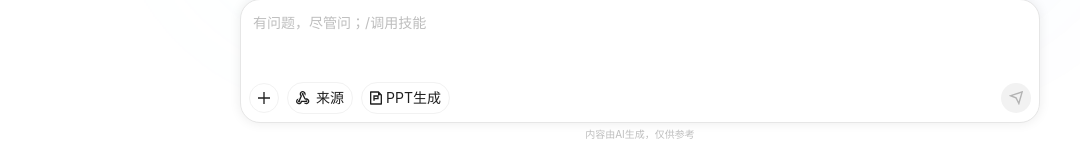
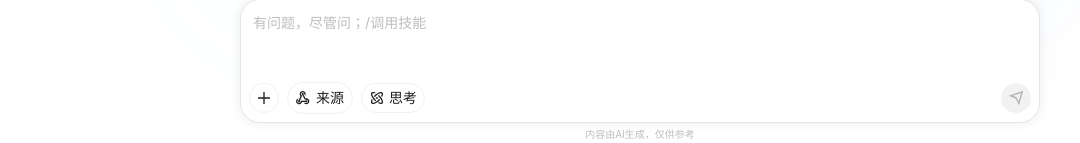
Before and after one commit to helloyoung623/BlueCloud, a React (Vite) app: page / in a window 1280 px wide. Shown: the part 654-797 px from the top of the page, without its empty margins (0-1080 px from the left). Built offline with nearby package versions, Linux system fonts and the light colour scheme.

Commit message:
Migrate Figma-Make-Version: 8e2cb9a8-1274-437b-a224-9675270ee40b

```diff
--- a/src/app/App.tsx
+++ b/src/app/App.tsx
@@ -12,6 +12,7 @@ import imgStyle2 from "@/imports/需求确认-1/f49f63a62b02589f759f36fc0961c670
 import imgStyle3 from "@/imports/需求确认-1/9b2936619dc23e46dde47ce229cadb09c1b911ab.png";
 import imgEmpty from "@/imports/Frame427318236/9e55d93ab34e49b9baf8a7d585a49321a5312a43.png";
 import { PptPanel, PptResultMessage } from "./components/ppt-result";
+import PptGenerationChip from "@/imports/Container";
 
 // ── types ─────────────────────────────────────────────────────────────────────
 
@@ -581,7 +582,41 @@ function Sidebar({ history, setHistory, onClose, onNewChat, activeId, onSelect }
 
 // ── chat input ────────────────────────────────────────────────────────────────
 
-function ChatInput({ value, onChange, onSend }: { value: string; onChange: (v: string) => void; onSend: () => void }) {
+function PptGenerationToggle({ selected, onChange }: { selected: boolean; onChange: (selected: boolean) => void }) {
+  const [hovered, setHovered] = useState(false);
+  const propValue = selected
+    ? (hovered ? "选中_HOVER" : "选中_Default")
+    : (hovered ? "未选中_HOVER" : "未选中_Default");
+
+  return (
+    <div
+      role="button"
+      tabIndex={0}
+      aria-pressed={selected}
+      aria-label={selected ? "取消 PPT 生成" : "启用 PPT 生成"}
+      onMouseEnter={() => setHovered(true)}
+      onMouseLeave={() => setHovered(false)}
+      onClick={() => onChange(!selected)}
+      onKeyDown={event => {
+        if (event.key === "Enter" || event.key === " ") {
+          event.preventDefault();
+          onChange(!selected);
+        }
+      }}
+      className="shrink-0 cursor-pointer rounded-full outline-none focus-visible:ring-2 focus-visible:ring-[#1e63f5] focus-visible:ring-offset-2"
+    >
+      <PptGenerationChip propValue={propValue} />
+    </div>
+  );
+}
+
+function ChatInput({ value, onChange, onSend, pptGeneration, onPptGenerationChange }: {
+  value: string;
+  onChange: (v: string) => void;
+  onSend: () => void;
+  pptGeneration: boolean;
+  onPptGenerationChange: (selected: boolean) => void;
+}) {
   const textareaRef = useRef<HTMLTextAreaElement>(null);
   const hasText = value.trim().length > 0;
 
@@ -617,10 +652,7 @@ function ChatInput({ value, onChange, onSend }: { value: string; onChange: (v: s
           </svg>
           <span className="text-[14px] leading-[22px] text-[rgba(0,0,0,0.88)] whitespace-nowrap">来源</span>
         </div>
-        <div className="shrink-0 flex items-center gap-[4px] px-[8px] py-[4px] rounded-full border border-[#f2f2f2]">
-          <svg width="12" height="14" viewBox="0 0 12 13.3333" fill="none" className="shrink-0"><path d={svgPaths.p10161080} fill="black" fillOpacity="0.88" /></svg>
-          <span className="text-[14px] leading-[22px] text-[rgba(0,0,0,0.88)] whitespace-nowrap">PPT生成</span>
-        </div>
+        <PptGenerationToggle selected={pptGeneration} onChange={onPptGenerationChange} />
         <button onClick={() => hasText && onSend()}
           className={`ml-auto shrink-0 w-[30px] h-[30px] rounded-full flex items-center justify-center transition-colors ${hasText ? "bg-[#1e63f5] cursor-pointer" : "bg-[#f2f2f2] cursor-default"}`}
         >
@@ -666,7 +698,10 @@ function ChatHeader({ title, sidebarOpen, onSidebarToggle, onNewChat }: { title?
 
 const SUGGESTIONS = ["找出近一周的邮件", "请帮我起草一封给团队的邮件", "总结下智能助手项目邮件"];
 
-function HomeView({ input, onInputChange, onSend }: { input: string; onInputChange: (v: string) => void; onSend: () => void }) {
+function HomeView({ input, onInputChange, onSend, pptGeneration, onPptGenerationChange }: {
+  input: string; onInputChange: (v: string) => void; onSend: () => void;
+  pptGeneration: boolean; onPptGenerationChange: (selected: boolean) => void;
+}) {
   return (
     <div className="flex-1 min-h-0 bg-white flex flex-col overflow-hidden">
       <style>{`@keyframes blink{0%,100%{opacity:1}50%{opacity:0}}`}</style>
@@ -694,7 +729,7 @@ function HomeView({ input, onInputChange, onSend }: { input: string; onInputChan
               ))}
             </div>
           </div>
-          <div className="shrink-0 w-full"><ChatInput value={input} onChange={onInputChange} onSend={onSend} /></div>
+          <div className="shrink-0 w-full"><ChatInput value={input} onChange={onInputChange} onSend={onSend} pptGeneration={pptGeneration} onPptGenerationChange={onPptGenerationChange} /></div>
         </div>
       </div>
       <div className="shrink-0 flex items-center justify-center p-[4px]">
@@ -704,9 +739,10 @@ function HomeView({ input, onInputChange, onSend }: { input: string; onInputChan
   );
 }
 
-function ChatView({ messages, input, onInputChange, onSend, showInput = true, onOpenPpt, onRegeneratePpt }: {
+function ChatView({ messages, input, onInputChange, onSend, showInput = true, onOpenPpt, onRegeneratePpt, pptGeneration, onPptGenerationChange }: {
   messages: Message[]; input: string; onInputChange: (v: string) => void; onSend: () => void; showInput?: boolean;
   onOpenPpt?: () => void; onRegeneratePpt?: () => void;
+  pptGeneration: boolean; onPptGenerationChange: (selected: boolean) => void;
 }) {
   const scrollRef = useRef<HTMLDivElement>(null);
   useEffect(() => { if (scrollRef.current) scrollRef.current.scrollTop = scrollRef.current.scrollHeight; }, [messages]);
@@ -741,7 +777,7 @@ function ChatView({ messages, input, onInputChange, onSend, showInput = true, on
             </div>
           </div>
           <div aria-hidden={!showInput} className={`shrink-0 w-full transition-opacity duration-200 ${showInput ? "opacity-100" : "opacity-0 pointer-events-none"}`}>
-            <ChatInput value={input} onChange={onInputChange} onSend={onSend} />
+            <ChatInput value={input} onChange={onInputChange} onSend={onSend} pptGeneration={pptGeneration} onPptGenerationChange={onPptGenerationChange} />
           </div>
         </div>
       </div>
@@ -903,6 +939,7 @@ function ExecutionProcess({ running, variant = "requirement" }: { running: boole
 export default function App() {
   const [messages, setMessages] = useState<Message[]>([]);
   const [input, setInput] = useState("");
+  const [pptGeneration, setPptGeneration] = useState(false);
   const [stage, setStage] = useState<PptStage>("idle");
   const [sidebarOpen, setSidebarOpen] = useState(false);
   const [activeHistoryId, setActiveHistoryId] = useState<number | null>(null);
@@ -938,7 +975,9 @@ export default function App() {
   const handleSend = () => {
     const text = input.trim();
     if (!text) return;
+    const shouldGeneratePpt = pptGeneration || isPPTIntent(text);
     setInput("");
+    setPptGeneration(false);
     // create a history entry when starting a brand-new conversation
     if (activeHistoryId === null) {
       const id = nextHistoryId.current++;
@@ -949,7 +988,7 @@ export default function App() {
 
     // AI returns summary first
     setTimeout(() => {
-      if (isPPTIntent(text)) {
+      if (shouldGeneratePpt) {
         setMessages(prev => {
           const next = [...prev];
           const idx = next.findLastIndex(m => m.role === "process" && m.thinking);
@@ -1001,7 +1040,7 @@ export default function App() {
     }, 20000);
   };
 
-  const handleNewChat = () => { setMessages([]); setInput(""); setStage("idle"); setActiveHistoryId(null); };
+  const handleNewChat = () => { setMessages([]); setInput(""); setPptGeneration(false); setStage("idle"); setActiveHistoryId(null); };
   const chatTitle = messages.length > 0
     ? messages[0].text.slice(0, 20) + (messages[0].text.length > 20 ? "…" : "")
     : undefined;
@@ -1036,8 +1075,16 @@ export default function App() {
               showInput={stage !== "requirement" && stage !== "outline"}
               onOpenPpt={() => setStage("preview")}
               onRegeneratePpt={handleOutlineConfirm}
+              pptGeneration={pptGeneration}
+              onPptGenerationChange={setPptGeneration}
             />
-          : <HomeView input={input} onInputChange={setInput} onSend={handleSend} />
+          : <HomeView
+              input={input}
+              onInputChange={setInput}
+              onSend={handleSend}
+              pptGeneration={pptGeneration}
+              onPptGenerationChange={setPptGeneration}
+            />
         }
       </div>
       {/* right-hand PPT viewer, shares the row with the chat column */}
```
Also changed, not shown: 1 other file (tests, documents, lock files or other folders).
